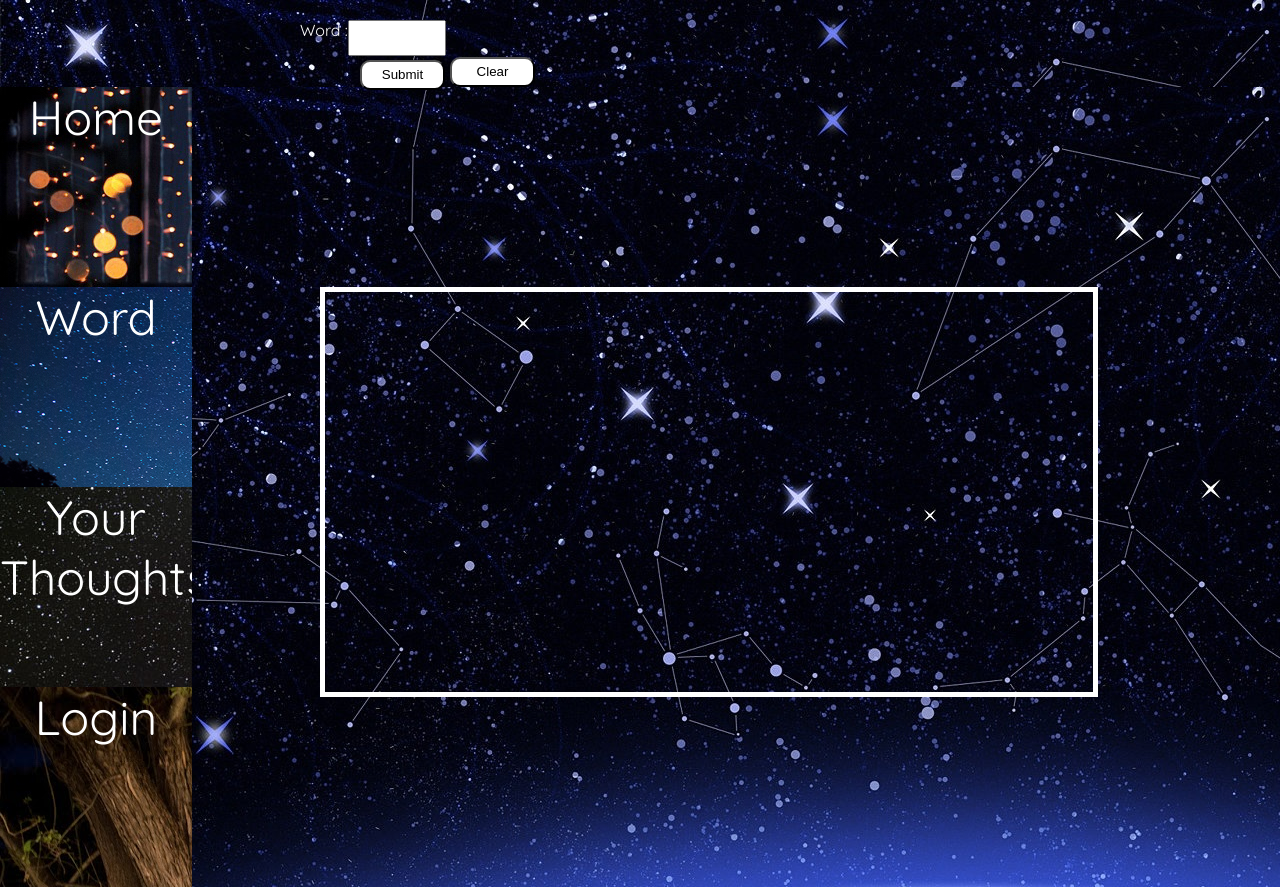
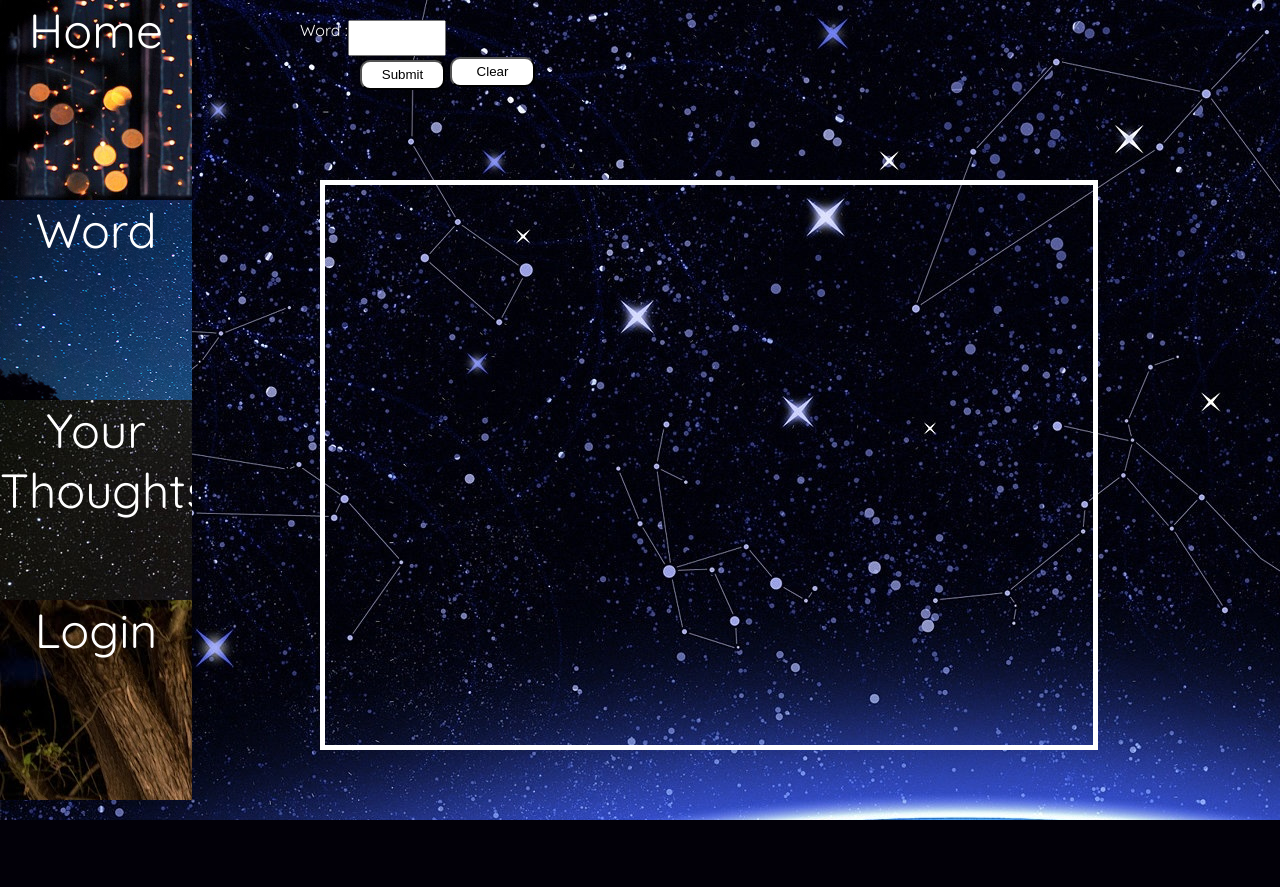
Before and after one commit to linhly2012/finalproject, a Python web app: template template/wordpage.html in a window 1280 px wide. Shown: the part 100-987 px from the top of the page. After the commit the page ends 920 px from the top, so only its background shows below. Run offline with Jinja, Linux system fonts and the light colour scheme; the template is opened without the code that fills it, so the values that code supplies are empty; some libraries are stand-ins or nearby versions.

Commit message:
ukas update

```diff
--- a/style/sidebar.css
+++ b/style/sidebar.css
@@ -0,0 +1,4 @@
+#menu {
+  margin: 0px;
+  padding-bottom: 10px;
+}
--- a/style/welcomepage.css
+++ b/style/welcomepage.css
@@ -8,6 +8,9 @@
   margin: 0;
   font-family: 'Quicksand', sans-serif;
 }
+
+
+
 
 h1{   /*style for header 1. Display everything in line*/
   display: inline-block;
--- a/style/word_page.css
+++ b/style/word_page.css
@@ -25,6 +25,8 @@
   border-radius: 10px;
   background-color: white;
 
+  position: absolute;
+
 
 }
 
@@ -32,10 +34,10 @@
 #mynetwork{
   border: solid white 5px;
   margin-left: 320px;
-  margin-top: 200px;
+  margin-top: 180px;
   /*float: right;*/
   position: absolute;
-  height:  50%;
+  height:  70%;
   width: 60%;
   /*resize: auto;*/
 }
--- a/template/yourthoughts.html
+++ b/template/yourthoughts.html
@@ -25,7 +25,7 @@
     <br/>
     <br/>
     <div><font color="white">What is your name?</font> <br/><input type="text" name="username"/></div>
-    <div><font color="white">What do you think of the app?</font><br/><input type="text" name="useful"/></div>
+    <div><font color="white">What do you think of <br/> this application??</font><br/><input type="text" name="useful"/></div>
     <div><input type="submit" value="Submit"/>
       <div id="thank">
         {% if username %}
```
